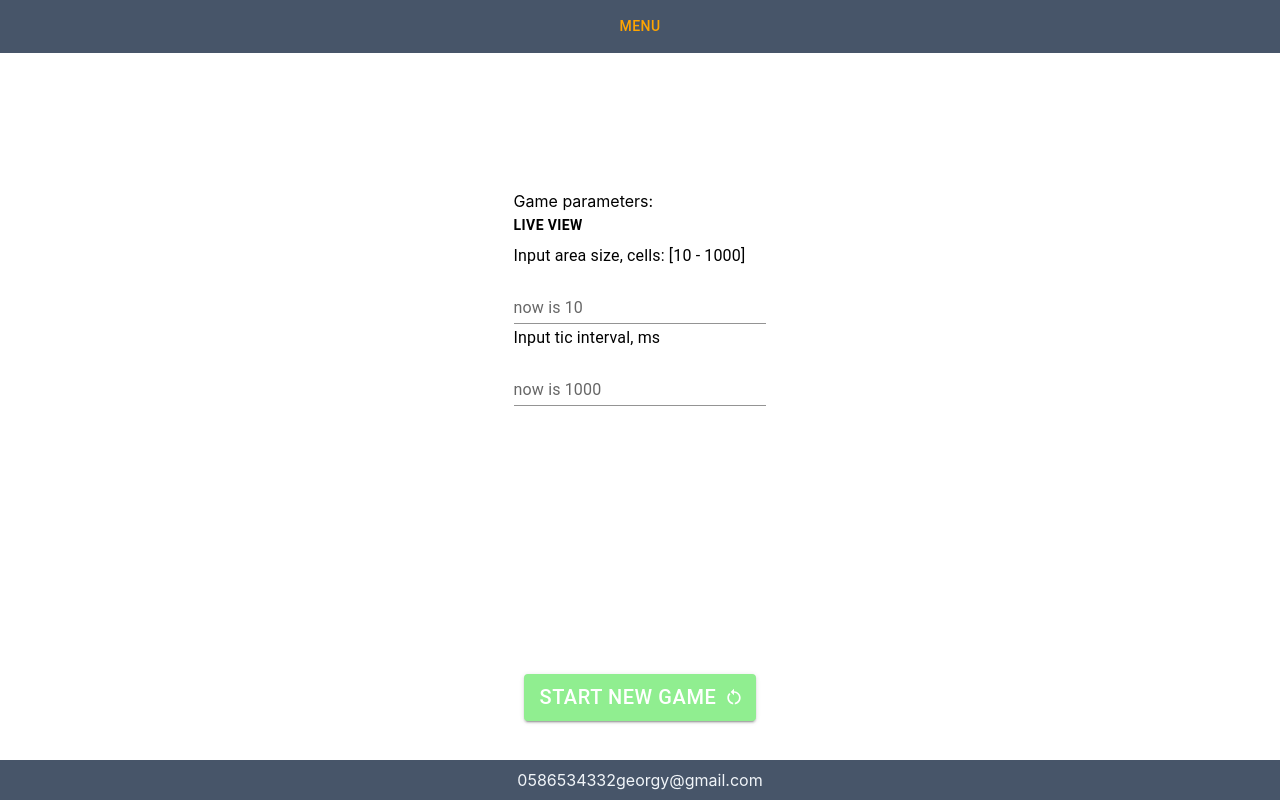
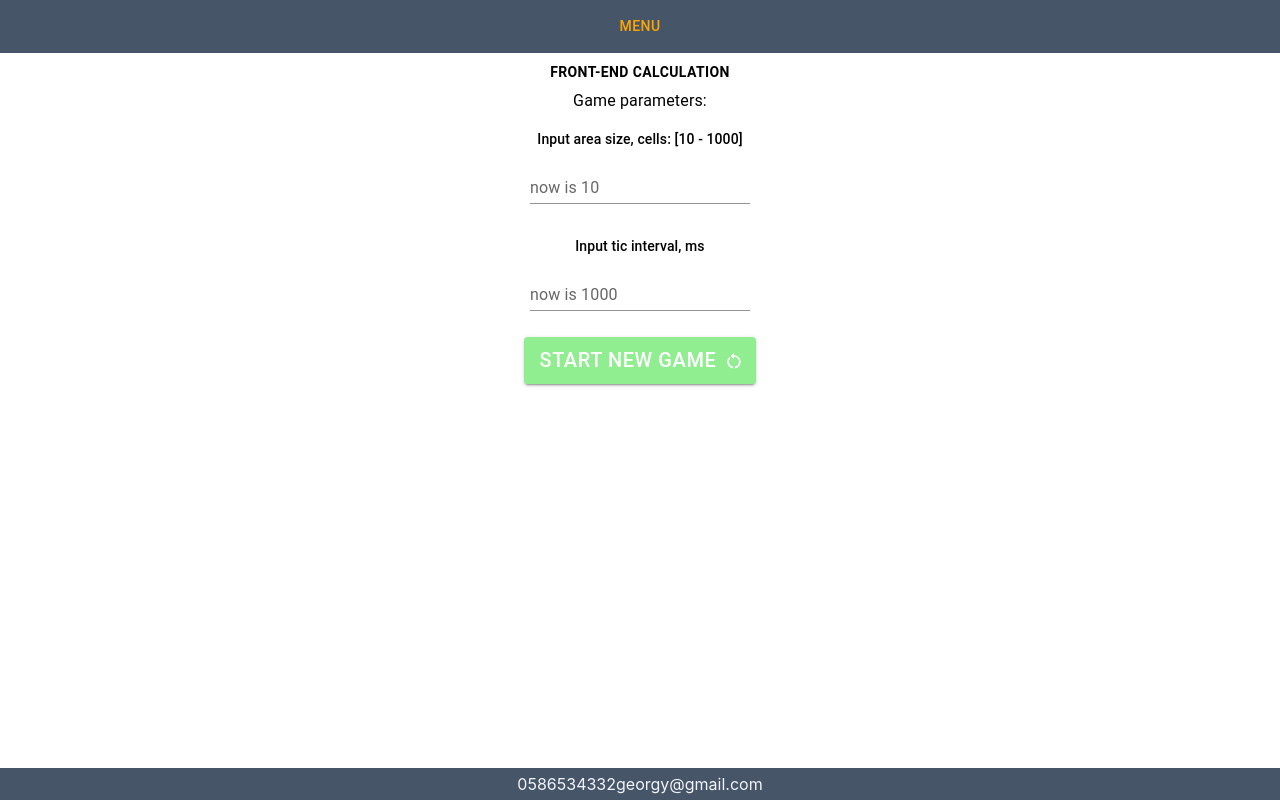
Before and after one commit to 0586534332georgy/ui-life-game, a React (Create React App) app: page /front-compute in a window 1280 px wide. Built offline with nearby package versions, Linux system fonts and the light colour scheme.

Commit message:
Client page

```diff
--- a/src/components/InputParameters.tsx
+++ b/src/components/InputParameters.tsx
@@ -41,10 +41,10 @@ export const InputParameters: React.FC<Params> = ({ areaSize, ticInterval, setAr
     const ticLabel = ticInterval == mYard ? onPause : `now is ${ticInterval}`;
 
     return (
-        <div style={{ display: 'flex', flexDirection: 'column' }}>
-            <h1>Game parameters:</h1>
-            <Typography variant="button" gutterBottom sx={{ display: 'block', fontWeight: 'bold' }}>Live view</Typography>
-            <Typography variant="subtitle1" gutterBottom>Input area size, cells: [10 - 1000]</Typography>
+        <div className='flex flex-col'>
+
+            <div className="m-4 flex flex-col items-center">
+                <Typography variant="subtitle2" gutterBottom>Input area size, cells: [10 - 1000]</Typography>
                 <TextField id="standard-basic" label={areaLabel} variant="standard"
                     value={tmpAreaSize}
                     placeholder={areaSize.toString()}
@@ -55,8 +55,10 @@ export const InputParameters: React.FC<Params> = ({ areaSize, ticInterval, setAr
                                 setTmpAreaSize(value);
                         }}
                     }} />
+            </div>
 
-            <Typography variant="subtitle1" gutterBottom>Input tic interval, ms</Typography>
+            <div className="m-4 flex flex-col items-center">
+                <Typography variant="subtitle2" gutterBottom>Input tic interval, ms</Typography>
                 <TextField id="standard-basic" label={ticLabel} variant="standard"
                     placeholder={ticInterval == mYard ? tmpTic!.toString() : ticInterval.toString()}
                     value={tmpTicInterval}
@@ -67,14 +69,17 @@ export const InputParameters: React.FC<Params> = ({ areaSize, ticInterval, setAr
                                 setTmpTicInterval(value);
                         }}
                     }} />
+            </div>
 
             {(tmpAreaSize || tmpTicInterval)
                 &&
+                <div className="m-4">
                     <Button variant="outlined"
                         style={{ color: "green", margin: '10px' }}
                         onClick={() => handleNewParams()}>
                         {buttonText}
                     </Button>
+                </div>
             }
         </div>
     )
--- a/src/components/Row.tsx
+++ b/src/components/Row.tsx
@@ -10,7 +10,7 @@ const Row: React.FC<Props> = ({cells, defaultCellWith}) => {
     let cellSize = `${minSellSize}px`;
 
     const calculateCellWith = defaultCellWith? defaultCellWith :
-                Math.min(window.innerHeight, window.innerWidth) / cells.length - 2;
+                Math.min(window.innerHeight * 0.9 , window.innerWidth) / cells.length ;
 
     if(calculateCellWith > minSellSize) {
         cellSize = `${calculateCellWith}px`;
--- a/src/components/navigators/MobileLayout.tsx
+++ b/src/components/navigators/MobileLayout.tsx
@@ -47,10 +47,10 @@ export const MobileLayout: React.FC = () => {
             <NavLink className="text-slate-800" to="/">Home</NavLink>
           </MenuItem>
           <MenuItem onClick={handleClose}>
-            <NavLink className="text-slate-800" to="/front-compute">Front Compute</NavLink>
+            <NavLink className="text-slate-800" to="/front-compute">Front-end Calculation</NavLink>
           </MenuItem>
           <MenuItem onClick={handleClose}>
-            <NavLink className="text-slate-800" to="/back-compute">Back Compute</NavLink>
+            <NavLink className="text-slate-800" to="/back-compute">Back-end Calculation</NavLink>
           </MenuItem>
           <MenuItem onClick={handleClose}>
             <NavLink className="text-slate-800" to="/details">Project Details</NavLink>
@@ -60,7 +60,7 @@ export const MobileLayout: React.FC = () => {
       <div className='flex-1 pt-[60px] pb-[20px] overflow-y-scroll scrollbar-hide'>
         <Outlet></Outlet>
       </div>
-      <span className='m-0 w-full bg-slate-600 text-slate-100 flex items-center justify-center py-2 fixed bottom-0 left-0 z-10'>
+      <span className='m-0 w-full bg-slate-600 text-slate-100 flex items-center justify-center py-1 fixed bottom-0 left-0 z-10'>
         0586534332georgy@gmail.com
       </span>
     </div>
--- a/src/index.css
+++ b/src/index.css
@@ -9,7 +9,6 @@ html, body {
 }
 
 body {
-  margin: 0;
   font-family: -apple-system, BlinkMacSystemFont, 'Segoe UI', 'Roboto', 'Oxygen',
     'Ubuntu', 'Cantarell', 'Fira Sans', 'Droid Sans', 'Helvetica Neue',
     sans-serif;
--- a/src/pages/FrontCompute.tsx
+++ b/src/pages/FrontCompute.tsx
@@ -2,12 +2,11 @@ import { InputParameters } from "../components/InputParameters";
 import { Life } from "../components/Life";
 import { useState } from "react";
 import config from '../config/default-config.json'
-import { Button } from "@mui/material";
+import { Button, Typography } from "@mui/material";
 import RestartAltIcon from '@mui/icons-material/RestartAlt';
 import NotStartedOutlinedIcon from '@mui/icons-material/NotStartedOutlined';
 import StopCircleOutlinedIcon from '@mui/icons-material/StopCircleOutlined';
 import PauseCircleOutlinedIcon from '@mui/icons-material/PauseCircleOutlined';
-
 
 export const FrontCompute: React.FC = () => {
     const [areaSize, setAreaSize] = useState<number>(config["game-area-size"]);
@@ -22,17 +21,19 @@ export const FrontCompute: React.FC = () => {
     }
 
     return (
-        <div className="FrontCompute" style={{
-            display: 'flex', flexDirection: 'row',
-            height: '100vh', justifyContent: 'space-around'
-        }}>
+
+        <div className="flex flex-col sm:flex-row w-full justify-center">
 
             {startGame && <Life areaSize={areaSize} gameTicInterval={gameTicInterval} />}
 
-            <div style={{ display: 'flex', flexDirection: 'column', justifyContent: 'space-around' }}>
+            <div className="flex flex-col items-center">
+                <Typography variant="button" gutterBottom sx={{ display: 'block', fontWeight: 'bold' }}>Front-end Calculation</Typography>
+                <Typography>Game parameters:</Typography>
+
+
                 <InputParameters areaSize={areaSize} ticInterval={gameTicInterval}
                     setAreaSize={setAreaSize} setTicInterval={setGameTicInterval} handleStartGame={handleStartGame}
-                    tmpTic={tpmTic} setTmpTic={setTmpTic} setFlPause={setFlPause}/>
+                    tmpTic={tpmTic} setTmpTic={setTmpTic} setFlPause={setFlPause} />
 
                 <Button variant="contained"
                     style={{ fontSize: '20px', backgroundColor: 'lightgreen', margin: "10px" }}
@@ -77,16 +78,13 @@ export const FrontCompute: React.FC = () => {
                         }
                         setFlPause(false);
                         setStartGame(false);
-                        }
+                    }
                     }
                     endIcon={<StopCircleOutlinedIcon />}>
                     Stop the Game
                 </Button>
                 }
-
-
             </div>
         </div>
     )
-
 }
```
Lines whose indentation alone changed are shown as unchanged.
